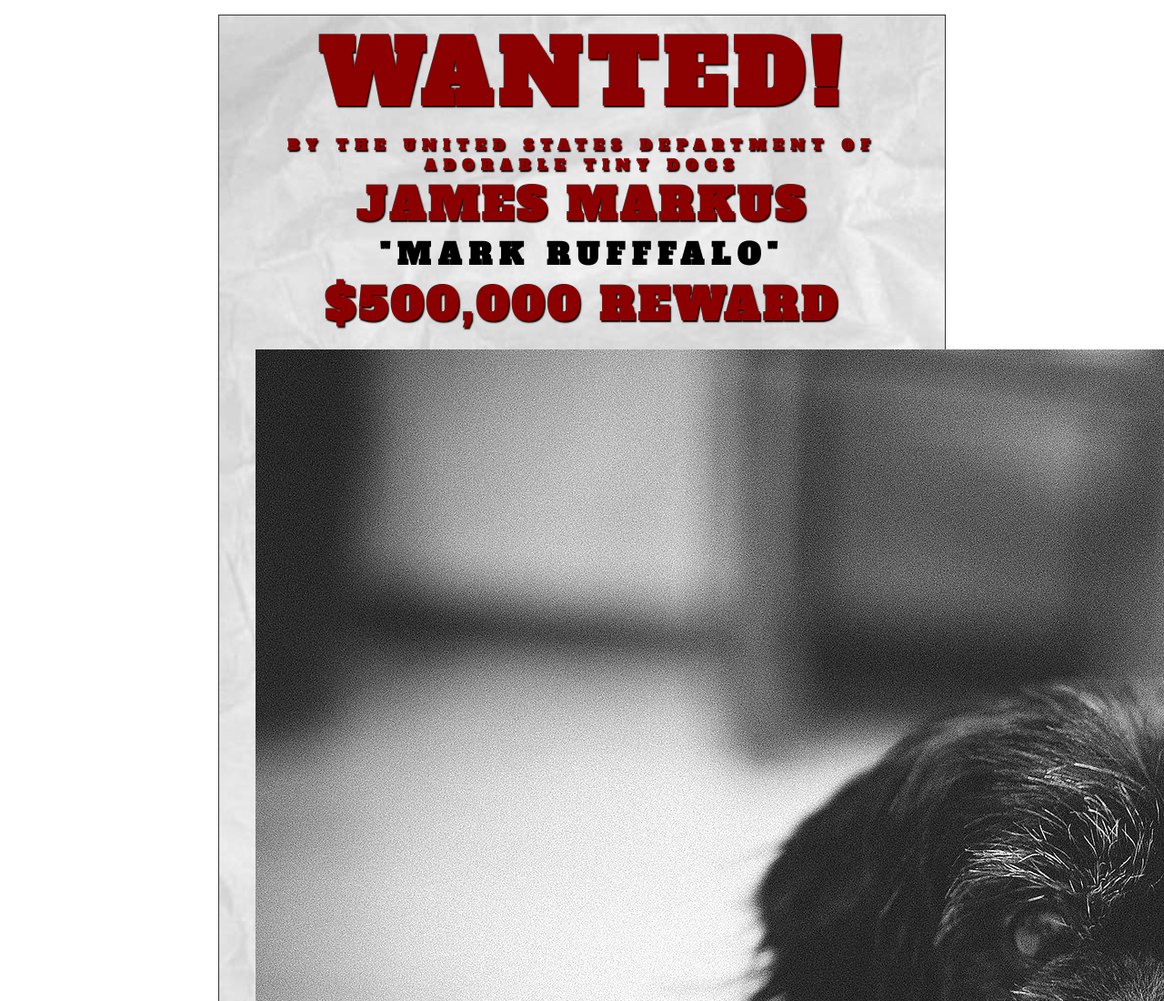
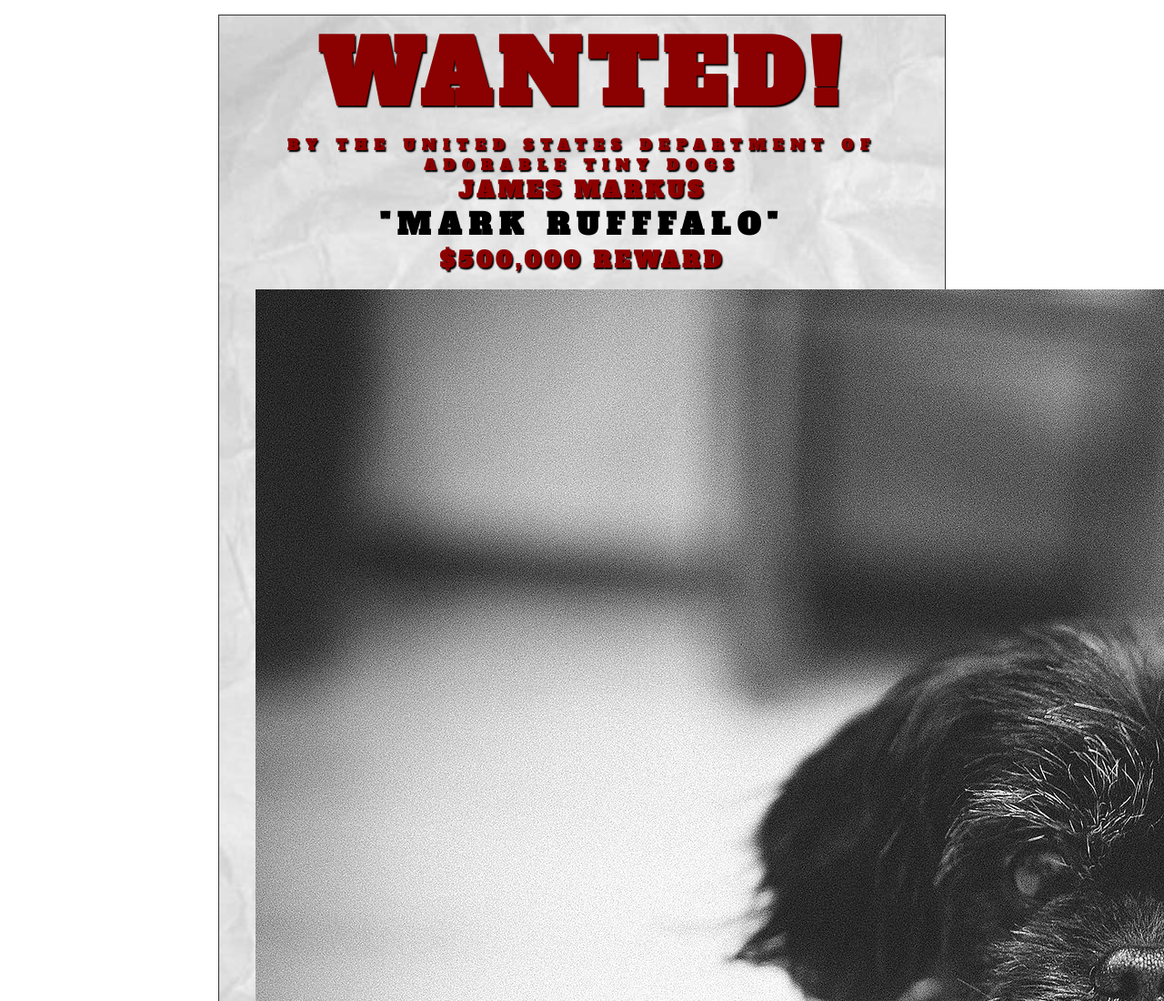
Before and after one commit to arnoldtf/arnoldtf.github.io, a plain HTML site: page wanted-poster/index.html in a window 1280 px wide. Shown: the top 1100 px of the page at 91% size. Drawn offline with Linux system fonts and the light colour scheme.

Commit message:
Update style.css

```diff
--- a/wanted-poster/css/style.css
+++ b/wanted-poster/css/style.css
@@ -67,7 +67,7 @@ h1 {
 
 h2 {
     text-transform: uppercase;
-    font-size:3rem;
+    font-size:24px;
     margin: 0;
     letter-spacing: .25rem;
     color:darkred;
```
